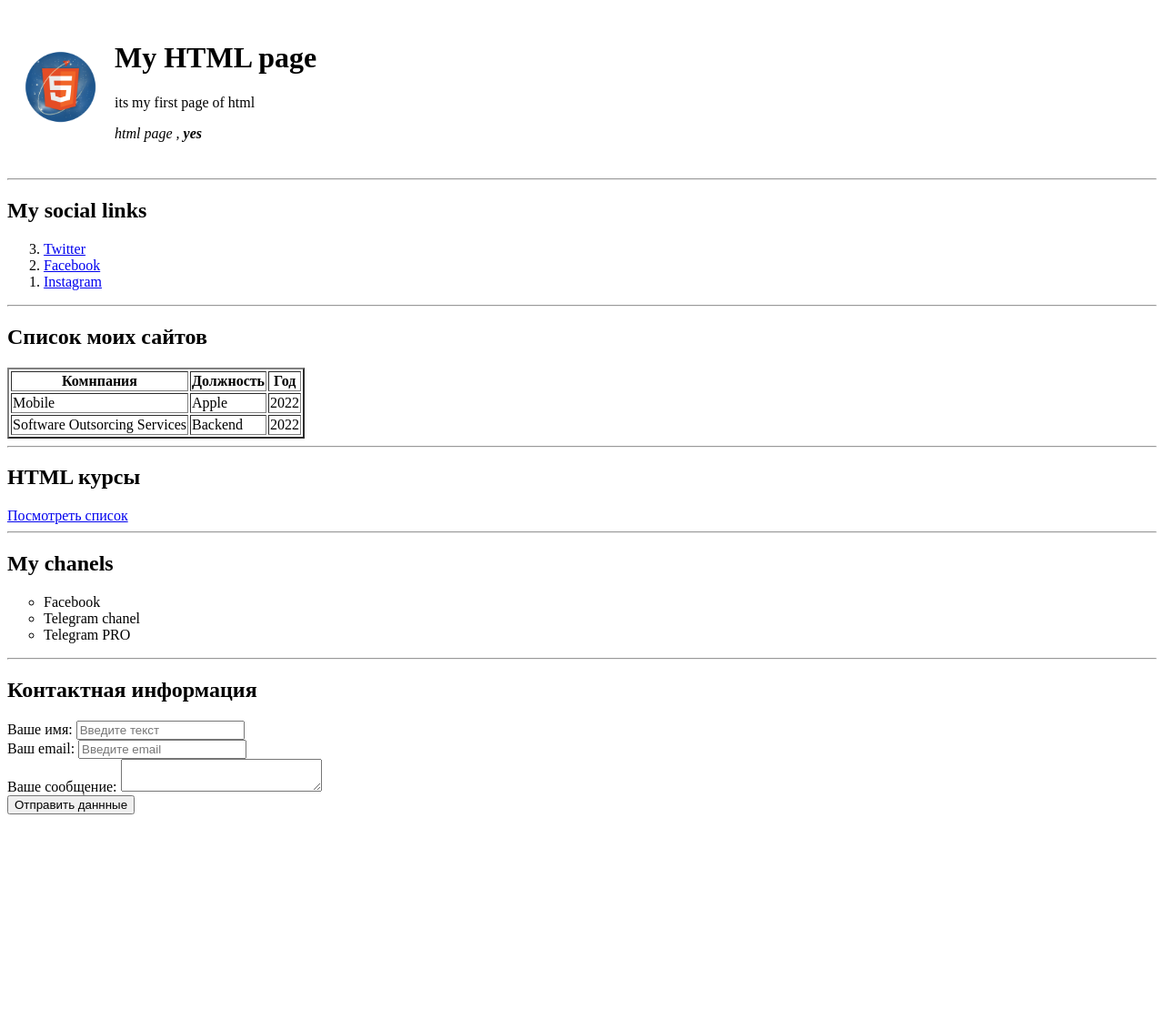
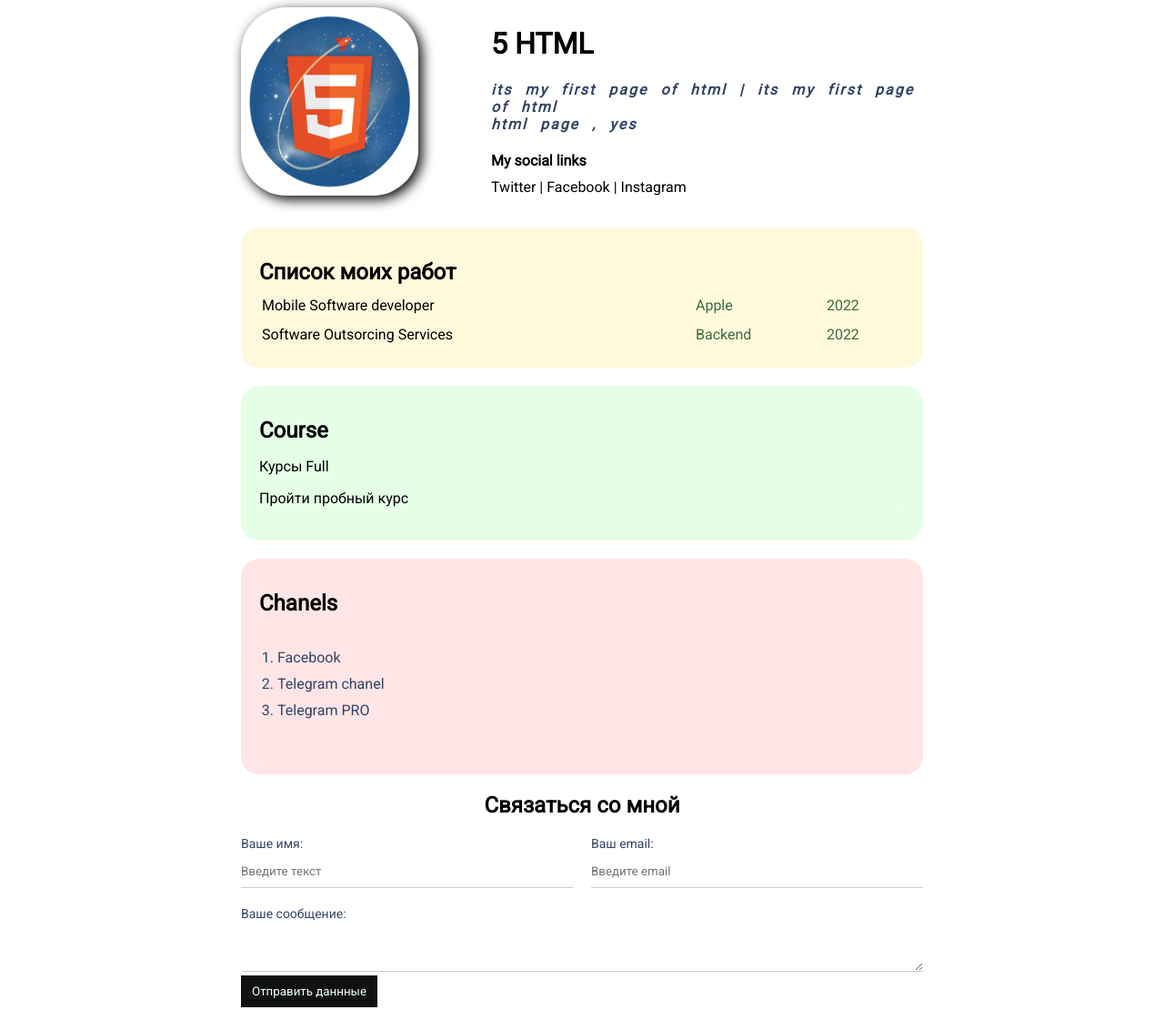
Before and after one commit to Igor452/htmlpage, a plain HTML site: page index.html in a window 1280 px wide. Shown: the top 1110 px of the page at 91% size. Before the commit the page ends 903 px from the top, so only its background shows below. Drawn offline with Linux system fonts and the light colour scheme.

Commit message:
Add files via upload

```diff
--- a/index.html
+++ b/index.html
@@ -3,35 +3,36 @@
 <head>
     <meta charset="UTF-8">
     <title>my page</title>
+    <link rel="stylesheet" href="styles.css"
+    rel="stylesheet" />
 </head>
 <body>
-    <table cellspacing="15">
+        <div class="container">
+        <div class="info">
+            <img src="logo5.png" alt="logo html" class="logos" />
+
+            <div class="info-text">
+                <h1>5 HTML </h1>
+                <p>its my first page of html | its my first page of html</p>
+                <p>html page , yes</p>
+
+                <h4>My social links</h4>
+                <a href="https://twitter.com/?lang=ru" target="_blank" >Twitter</a>
+                |
+                <a href="https://Facebook.com/?lang=ru" target="_blank" >Facebook</a>
+                |
+                <a href="https://Instagram.com/?lang=ru" target="_blank" >Instagram</a>
+            </div>
+
+
+        </div>
+
+    <div class="card bg-yellow">
+
+            <h2>Список моих работ</h2>
+            <table class="table">
                 <tr>
-            <td><img src="logo 5.png" width="85" alt="logo html "/></td>
-            <td>    <h1>My HTML page</h1>
-                <p>its my first page of html</p>
-                <p><em> html page , <strong>yes</strong></em></p></td>
-        </tr>
-    </table>
-    <hr>
-
-    <h2>My social links</h2>
-    <ol reversed>
-        <li><a href="https://twitter.com/?lang=ru" target="_blank" >Twitter</a></li>
-        <li><a href="https://Facebook.com/?lang=ru" target="_blank" >Facebook</a></li>
-        <li><a href="https://Instagram.com/?lang=ru" target="_blank" >Instagram</a></li>
-
-    </ol>
-<hr>
-    <h2>Список моих сайтов</h2>
-    <table border="2">
-        <tr>
-            <th>Комнпания</th>
-            <th>Должность</th>
-            <th>Год</th>
-        </tr>
-        <tr>
-            <td>Mobile</td>
+                    <td>Mobile Software developer</td>
                     <td>Apple</td>
                     <td>2022</td>
                 </tr>
@@ -41,37 +42,68 @@
                     <td>2022</td>
                 </tr>
             </table>
-<hr>
-    <h2>HTML курсы</h2>
-    <a href="KURS.html">Посмотреть список</a>
-    <hr>
-    <h2>My chanels</h2>
-    <ul type="circle">
+    </div>
+        <div class="card bg-green">
+        <h2>Course</h2>
+        <ul class="link-list">
+
+            <li>
+                <a href="https://developer.mozilla.org/ru/docs/Web/HTML/Element/ol">Курсы Full</a>
+            </li>
+            <li>
+                <a href="https://www.youtube.com/watch?v=SpCUuyZZTp8">Пройти пробный курс</a> </a>
+
+            </li>
+        </ul>
+    </div>
+        <div class="card bg-red">
+            <h2>Chanels</h2>
+            <ol class="list">
                 <li>Facebook</li>
                 <li>Telegram chanel </li>
                 <li>Telegram PRO</li>
-    </ul>
-    <hr>
-<h2>Контактная информация</h2>
+            </ol>
+            </div>
+            <div class="contact">
 
-<form action="/"
+        <h2>Связаться со мной</h2>
+
+        <form action="/">
+            <div class="row">
+                <div class="form-group">
                     <label for="name">Ваше имя:</label>
                     <input type="text" id="name"
                     placeholder="Введите текст" >
+                </div>
 
-    <br>
-
+                <div class="form-group">
                     <label for="email">Ваш email:</label>
                     <input type="email" id="name"
                     placeholder="Введите email" >
-    <br>
+                </div>
+            </div>
 
+            <div class="form-group">
                 <label for="text">Ваше сообщение:</label>
                 <textarea id="text" rows="2" cols="25"></textarea>
-    <br>
+            </div>
 
-    <input type="submit" value="Отправить даннные"
+            <input class="btn" type="submit" value="Отправить даннные">
+        </form>
+        </div>
 
-</form>
+        <div class="box-model">
+            <div></div>
+            <div></div>
+            <div></div>
+            <div></div>
+        </div>
+        <div class="position">
+            <div class="box"></div>
+        </div>
+    </div>
+
+    <div style="margin-bottom: 500px;" ></div>
+
 </body>
 </html>
--- /dev/null
+++ b/styles.css
@@ -0,0 +1,229 @@
+@import url('https://fonts.googleapis.com/css2?family=Roboto&display=swap');
+
+/* * {
+    padding: 5px;
+    margin: 5px;
+} */
+
+body {
+    background-color: rgb(255, 255, 255);
+    color:black
+
+    font size: 16px;
+    font-weight: normal;
+    font-family: 'Roboto', sans-serif;
+    font: normal 16px 'Roboto', sans-serif;
+}
+
+a {
+    color: black;
+    text-decoration: none;
+}
+
+a:hover {
+    text-decoration: underline;
+}
+
+a:active {
+    color: antiquewhite;
+}
+
+a:visited {
+    color: darkgray;
+}
+
+.logos {
+    width: 195px;
+    border-radius: 50px;
+    box-shadow: 4px 4px 14px;
+
+}
+
+.info {
+    display: flex;
+    margin-bottom: 35px;
+}
+
+@media (max-width: 700px) {
+    .info {
+        text-align: center;
+        display: block;
+
+    }
+}
+
+.info-text {
+  margin-left: 80px;
+}
+
+.info-text h4 {
+    margin-bottom: 10px;
+}
+
+.info p {
+    color: #324468;
+    margin: 0;
+    font-style: italic;
+    font-weight: bold;
+    text-decoration: none;
+    /* text-transform: uppercase; */
+    letter-spacing: 2px;
+    word-spacing: 8px;
+}
+
+.container {
+    max-width: 750px;
+    margin: auto;
+}
+
+/* .social {
+    background: blanchedalmond;
+    padding-top: 5px;
+    padding-right: 10px;
+    padding-bottom: 15px;
+    padding-left: 30px;
+    border: 5px solid rgb(203, 221, 159);
+    border-bottom-style: dotted;
+    border-top-width: 15px;
+    border-right-color: azure;
+    margin: 20px;
+} */
+
+ /* .box-model div {
+    float: left;
+    background: #324468;
+    height: 200px;
+    border: 4px solid floralwhite;
+    width: 25%;
+    box-sizing: border-box;
+
+} */
+
+.bg-yellow {
+    background: #fff9dc;
+}
+
+.bg-green {
+    background: #e5ffe7;
+}
+
+.bg-red {
+    background: #ffe5e5;
+}
+
+.card {
+    padding: 15px 20px;
+    margin-bottom: 20px;
+    border-radius: 20px;
+}
+
+.card h2 {
+    margin-bottom: 10px;
+}
+
+.list {
+    padding: 20px;
+}
+
+.list li {
+    color: #324468;
+    margin-bottom: 10px;
+}
+
+.table {
+    width: 100%;
+}
+
+.table td{
+    padding-bottom: 10px;
+}
+
+.table td:nth-child(2),
+.table td:nth-child(3) {
+    color: #3d6c45;
+}
+
+/* .table tr:nth-child(even) {
+    background: #ffe5e5;
+} */
+
+.link-list {
+    list-style:none;
+    padding: 0;
+}
+
+.link-list li {
+    margin-bottom: 10px;
+    padding-bottom: 5px;
+    border-bottom: 1px solid whitesmoke;
+}
+
+.contact h2 {
+text-align: center;
+}
+
+.form-group label {
+    display: block;
+    font-size: 14px;
+    color:#324468
+}
+
+.form-group input,
+.form-group textarea {
+    width: 100%;
+    box-sizing: border-box;
+    border: none;
+    background:transparent;
+    border-bottom: 1px solid #ccc;
+    color: black;
+    padding: 15px 0 10px;
+    outline: none;
+    font-family: inherit;
+}
+
+.row {
+display: flex;
+margin-bottom: 20px;
+}
+
+.row > .form-group {
+    width: 50%;
+    margin-right: 20px;
+}
+
+.row > .form-group:last-child {
+    margin-right: 0px;
+}
+
+.btn {
+    background: #111;
+    padding: 10px 12px;
+    color: azure;
+    border: none;
+    font-family: inherit;
+    cursor: pointer;
+}
+
+.btn:hover {
+    opacity: 0.9;
+}
+
+/* Position */
+
+/* .position {
+    position: relative;
+    border: 4px solid black;
+    margin-top: 40px;
+    padding: 20px;
+    height: 300px;
+}
+
+.box {
+    position: fixed;
+    top: 0;
+    left: 0px;
+    /* left: 0px; */
+    width: 100%;
+    height: 50px;
+    background: khaki;
+} */
```
Also changed, not shown: logo5.png (added). Lines whose indentation alone changed are shown as unchanged.
